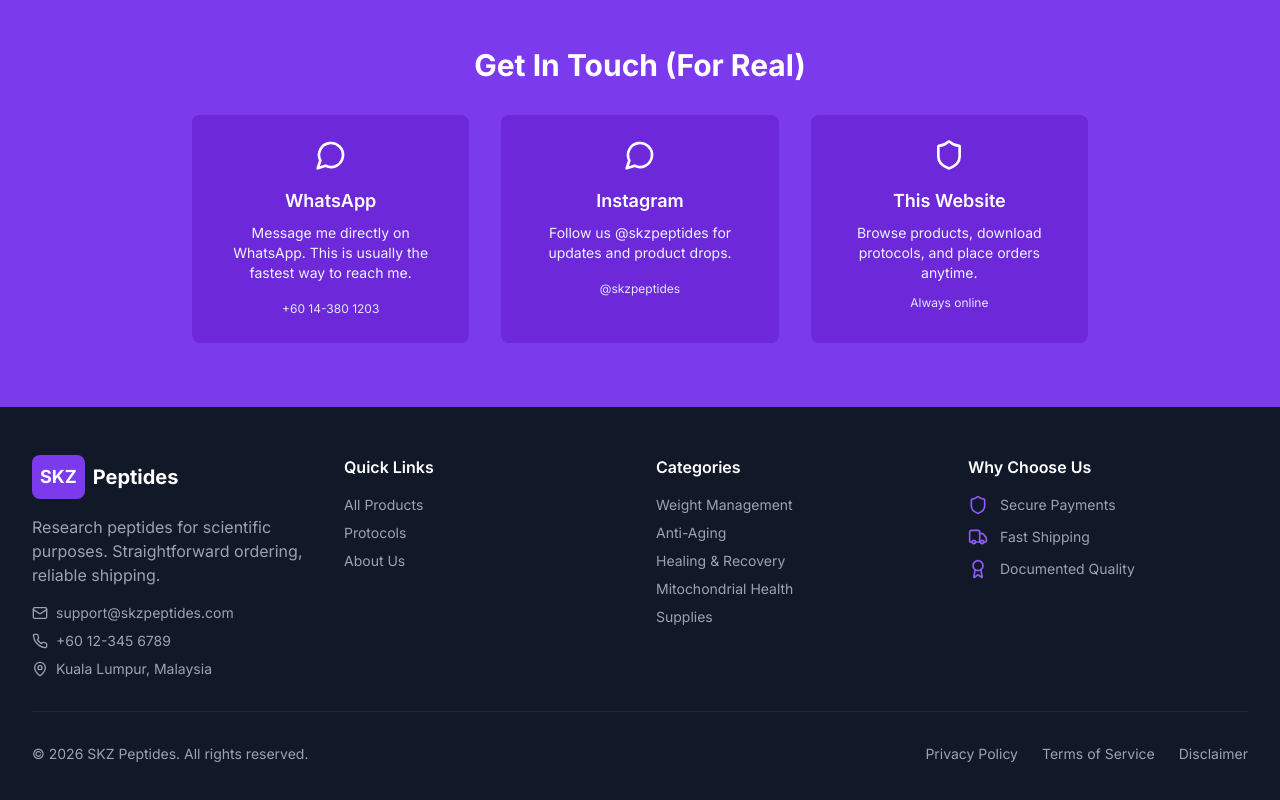
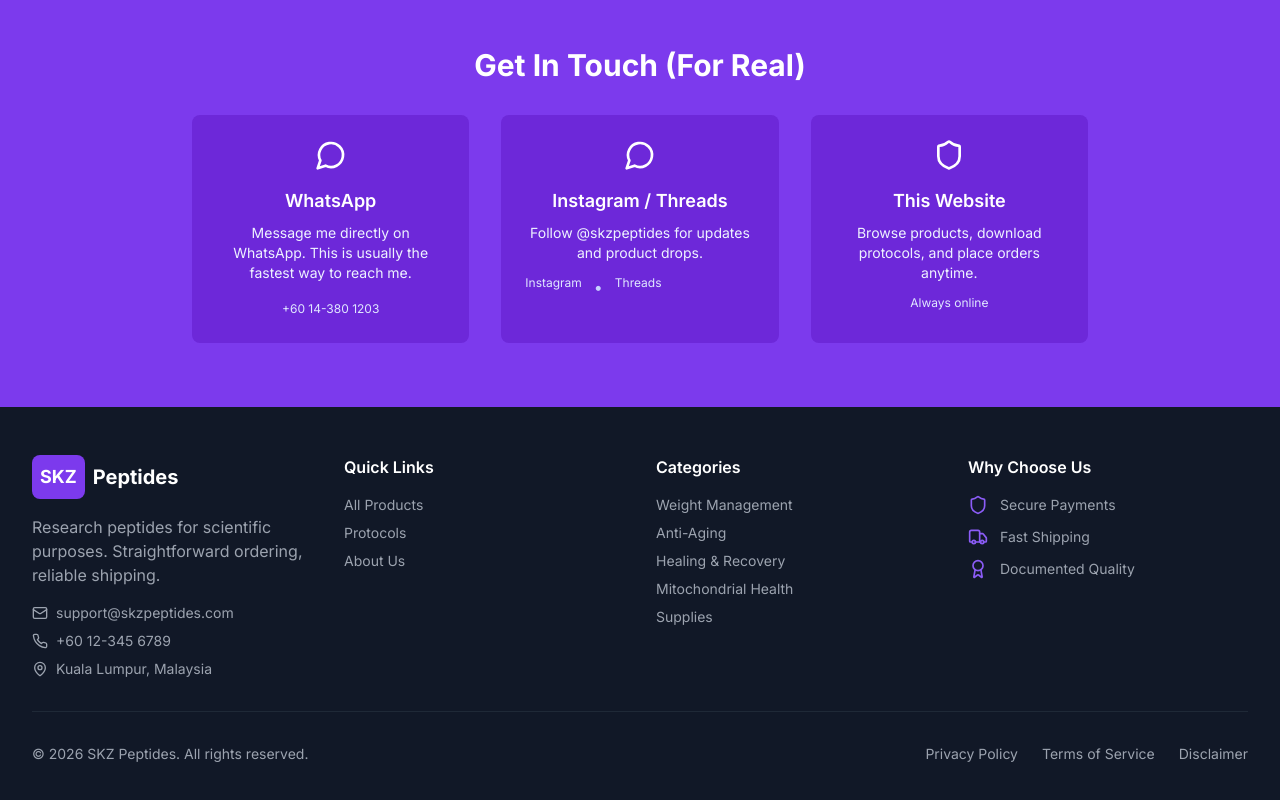
Before and after one commit to cinigami/SKZ-Peptides-, a React (Vite) app in the folder projects/skz-peptides/frontend/: page /about in a window 1280 px wide. Shown: the part 2010-2810 px from the top of the page. Built offline with nearby package versions, Linux system fonts and the light colour scheme.

Commit message:
fix: Instagram → Instagram / Threads with both links

```diff
--- a/projects/skz-peptides/frontend/src/pages/About.jsx
+++ b/projects/skz-peptides/frontend/src/pages/About.jsx
@@ -150,11 +150,15 @@
 
               <div className="bg-primary-700 p-6 rounded-lg">
                 <MessageCircle className="w-8 h-8 mx-auto mb-4" />
-                <h3 className="text-lg font-semibold mb-2">Instagram</h3>
+                <h3 className="text-lg font-semibold mb-2">Instagram / Threads</h3>
                 <p className="text-primary-100 text-sm mb-3">
-                  Follow us @skzpeptides for updates and product drops.
+                  Follow @skzpeptides for updates and product drops.
                 </p>
-                <a href="https://instagram.com/skzpeptides" target="_blank" rel="noopener noreferrer" className="text-xs text-primary-200 hover:text-white">@skzpeptides</a>
+                <div className="flex space-x-3">
+                  <a href="https://instagram.com/skzpeptides" target="_blank" rel="noopener noreferrer" className="text-xs text-primary-200 hover:text-white">Instagram</a>
+                  <span className="text-primary-300">•</span>
+                  <a href="https://threads.net/@skzpeptides" target="_blank" rel="noopener noreferrer" className="text-xs text-primary-200 hover:text-white">Threads</a>
+                </div>
               </div>
 
               <div className="bg-primary-700 p-6 rounded-lg">
```
Also changed, not shown: 1 other file (tests, documents, lock files or other folders).
